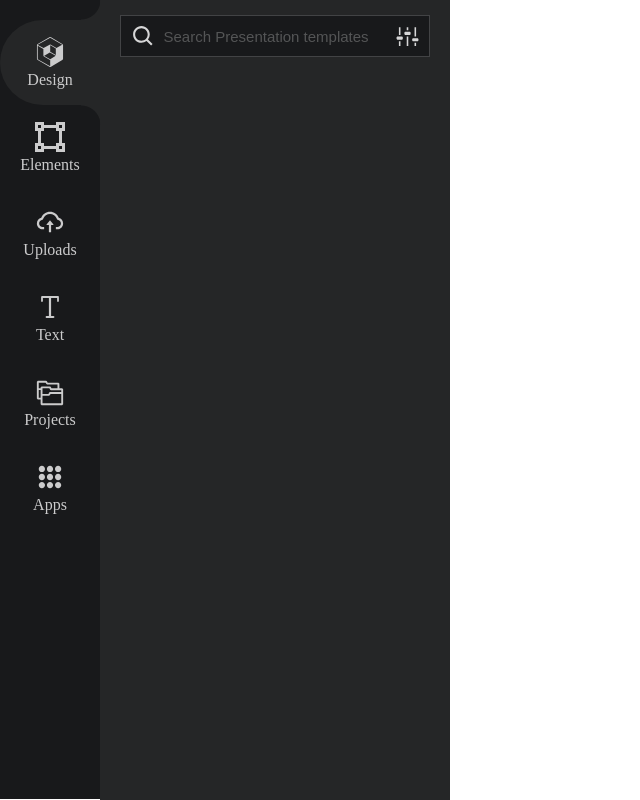
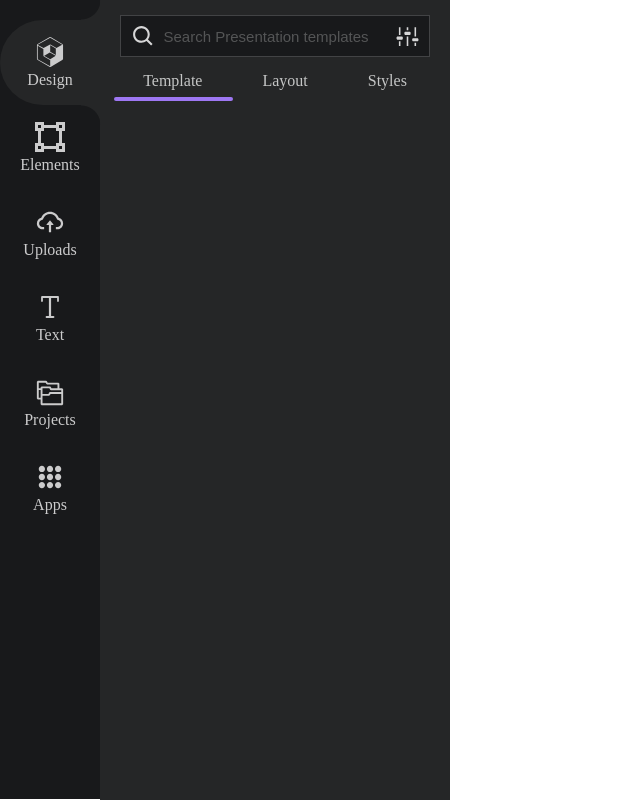
Before and after one commit to Texxy28/electron---react, a React app: page / in a window 1280 px wide. Shown: the whole page, without its empty margins (0-640 px from the left). Built offline with nearby package versions, Linux system fonts and the light colour scheme.

Commit message:
avanzando con las opciones, hay muchos errores, no se que hacer

```diff
--- a/src/components/DesignOptions/DesignOptions.js
+++ b/src/components/DesignOptions/DesignOptions.js
@@ -1,7 +1,14 @@
 import React from 'react'
 import SearchBar from '../SearchBar/SearchBar'
+import OptionsMenu from '../OptionsMenu/OptionsMenu'
 
 const DesignOptions = () => {
+
+    const options = [
+        'Template',
+        'Layout',
+        'Styles',
+    ]
 
     return (
 
@@ -13,6 +20,10 @@ const DesignOptions = () => {
                 settings={true}
             />
 
+            <OptionsMenu
+                options={options}
+            />
+
         </div>
 
     )
--- /dev/null
+++ b/src/components/OptionsMenu/OptionsMenu.css
@@ -0,0 +1,32 @@
+.optionsmenu_div {
+  display: flex;
+  justify-content: center;
+  align-items: center;
+  flex-direction: column;
+}
+
+.optionsmenu_div-div {
+  display: flex;
+  flex-direction: row;
+}
+
+.optionsmenu_div-option {
+  padding: 0 30px;
+}
+
+.optionsmenu_div-option span {
+  color: #c5c6c6;
+}
+
+.optionsmenu_div-sub {
+  position: absolute;
+  background: #9e77f3;
+  margin-top: 25px;
+  height: 4px;
+  width: 119.3px;
+  top: 72px;
+  left: 0;
+  margin-left: 13.5px;
+  border-radius: 10px;
+  transition: transform 0.5s ease, width 1s ease;
+}
--- /dev/null
+++ b/src/components/OptionsMenu/OptionsMenu.js
@@ -0,0 +1,55 @@
+import React from 'react'
+
+import { useState } from 'react'
+
+import './OptionsMenu.css'
+
+const OptionsMenu = ({ options }) => {
+
+    const [selectedOption, setSelectedOption] = useState(options[0])
+
+    const moveDiv = (option) => {
+        if (option !== selectedOption) {
+            const hola = document.querySelector(`.${option}`);
+            const holaRect = hola.getBoundingClientRect();
+            const linea = document.querySelector('.optionsmenu_div-sub');
+            linea.style.transform = `translateX(calc(${holaRect.x-holaRect.width}px))`
+            linea.style.width = `${holaRect.width}px`
+            option === options[0] && (linea.style.marginLeft = '20px');
+            option === options[1] && (linea.style.marginLeft = '5px')
+            option === options[2] && (linea.style.marginLeft = '0px')
+        }
+    }
+
+    return (
+
+        <div className='optionsmenu_div'>
+
+            <div className='optionsmenu_div-div'>
+
+                {options.map((option) => {
+                    return (
+                        <div
+                            key={option}
+                            onClick={() => {
+                                setSelectedOption()
+                                moveDiv(option)
+                            }}
+                            className={`optionsmenu_div-option ${option}`}
+                        >
+                            <span>{option}</span>
+                        </div>
+                    )
+                })}
+
+            </div>
+
+            <div className='optionsmenu_div-sub'></div>
+
+        </div>
+
+    )
+
+}
+
+export default OptionsMenu
```
Also changed, not shown: 1 other file (tests, documents, lock files or other folders).
